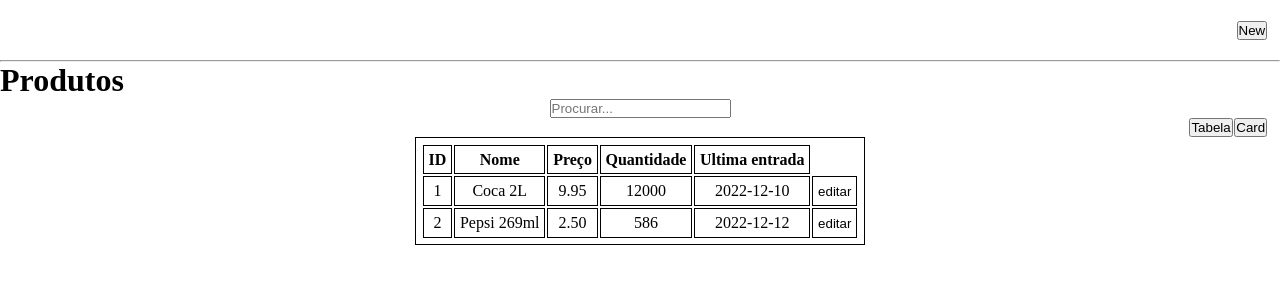
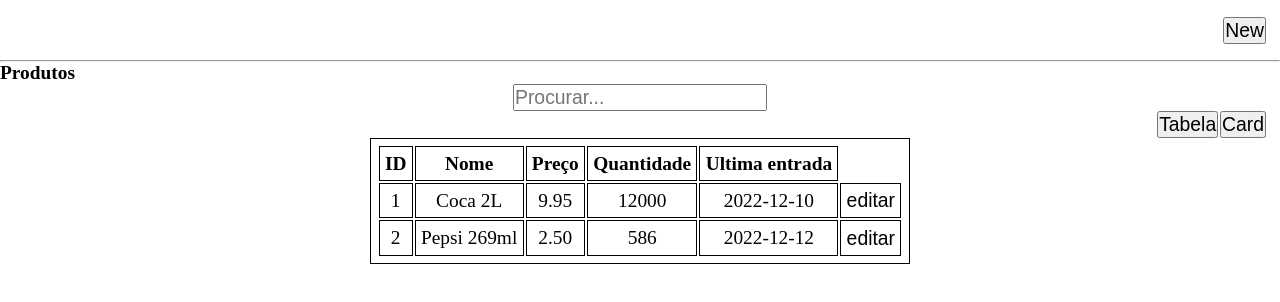
Before and after one commit to arthurcarlini/products, a React (Vite) app: page / in a window 1280 px wide. Shown: the top 302 px of the page. Built offline with nearby package versions, Linux system fonts and the light colour scheme; data requests are answered from the project's data file.

Commit message:
update font size

```diff
--- a/src/components/EditProductModal/EditProductModal.css
+++ b/src/components/EditProductModal/EditProductModal.css
@@ -30,6 +30,7 @@
 }
 
 .formInput {
+    font-size: 1rem;
     margin-top: 5px;
     padding: 5px;
 
--- a/src/styles/global.css
+++ b/src/styles/global.css
@@ -1,4 +1,5 @@
 * {
+    font-size: 1.10rem;
     margin: 0;
     padding: 0;
 }
```
